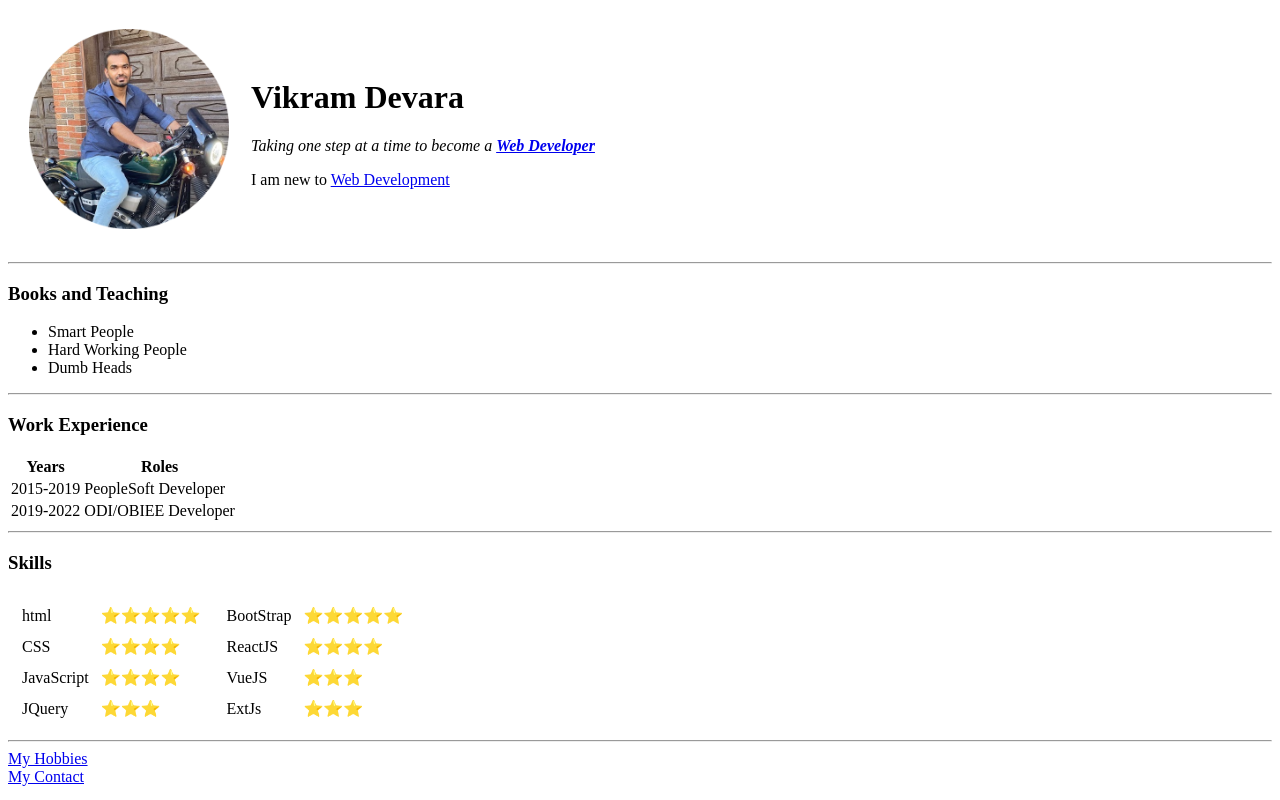
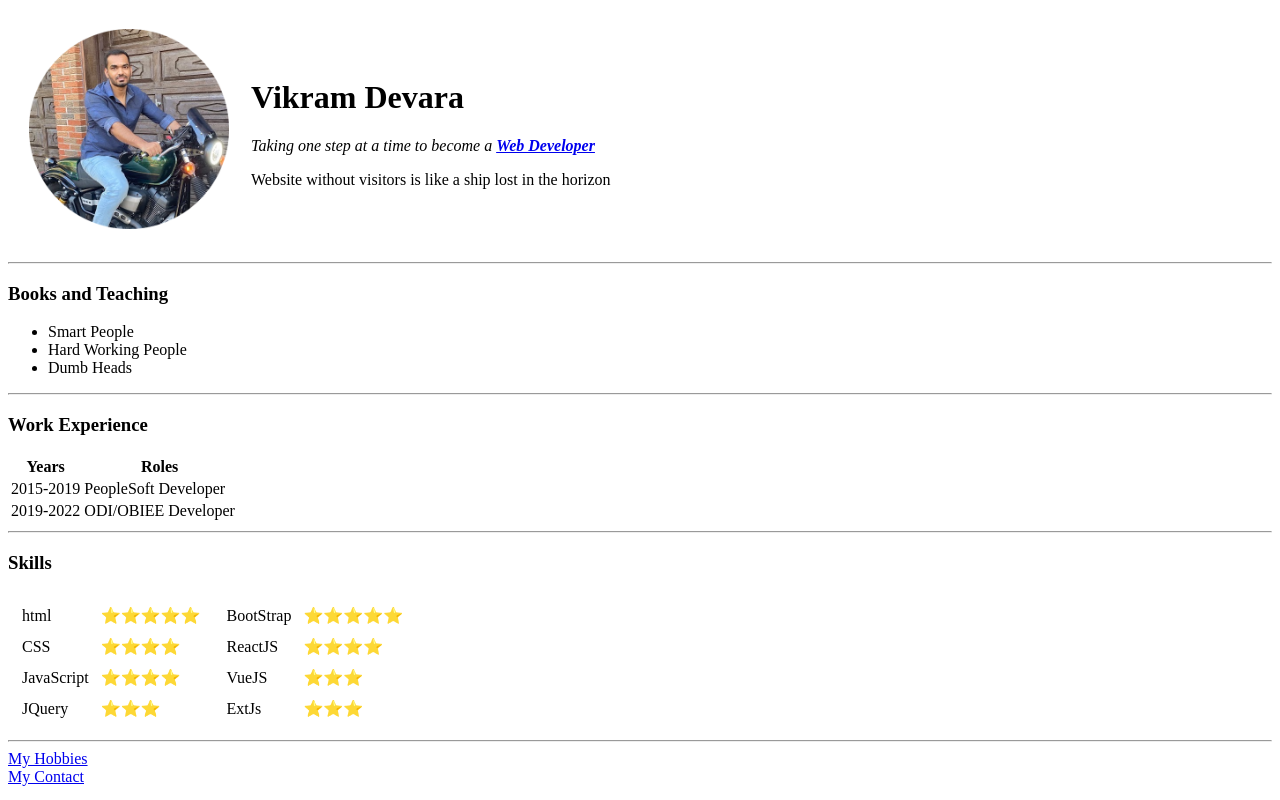
Before and after one commit to vikramdevara123/cv, a plain HTML site: page index.html in a window 1280 px wide. Drawn offline with Linux system fonts and the light colour scheme.

Commit message:
added Quotes

```diff
--- a/index.html
+++ b/index.html
@@ -13,8 +13,7 @@
       <td>
         <h1>Vikram Devara</h1>
         <p> <em>Taking one step at a time to become a <strong> <a href="https://en.wikipedia.org/wiki/Web_developer" target="_blank"> Web Developer</a></strong></em></p>
-        <p> I am new to <a href="https://en.wikipedia.org/wiki/Web_developer" target="popup" onclick="window.open('https://en.wikipedia.org/wiki/Web_developer','popup','width=600,height=600'); return false;">
-            Web Development</a></p>
+        <p><a> Website without visitors is like a ship lost in the horizon</a></p>
       </td>
     </tr>
   </table>
```
